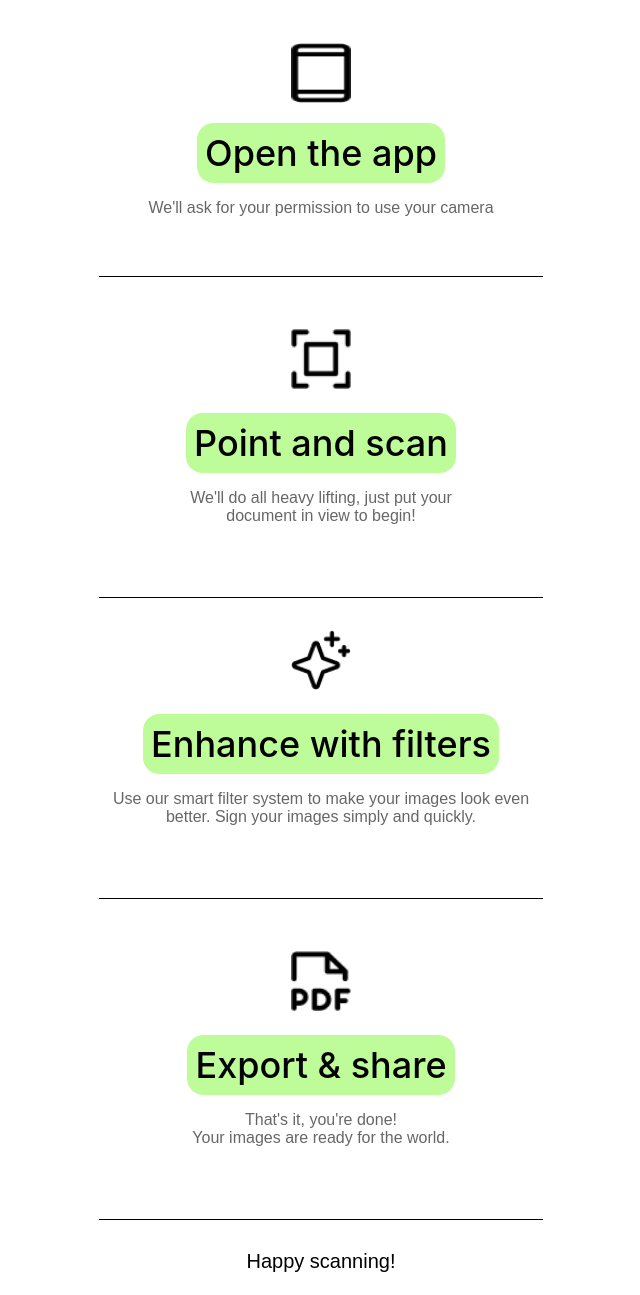
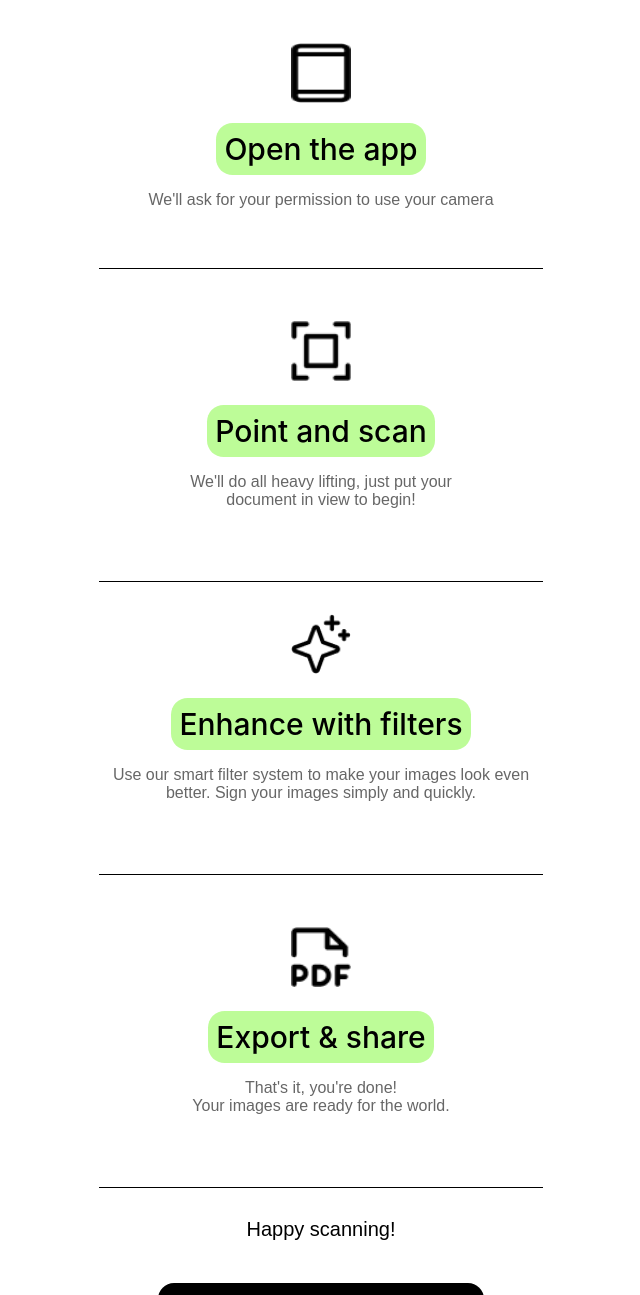
Before and after one commit to wolftheThunder/scanerkit, a plain HTML site: page index.html in a window 1280 px wide. Shown: the part 881-2176 px from the top of the page, without its empty margins (319-959 px from the left). Drawn offline with Linux system fonts and the light colour scheme.

Commit message:
R1 update

```diff
--- a/index.html
+++ b/index.html
@@ -76,7 +76,7 @@
                             <td style="padding:  0 20px 20px 20px;; text-align: center; ">
                                 <img src="assets/icons/Vector.png" alt="" width="60" height="60" style="margin-bottom: 20px;"/>
                                 <br>
-                                <a href="#" style="display: inline-block;font-family: -apple-system, BlinkMacSystemFont, 'Segoe UI', Roboto, sans-serif; background: #BDFC98; color: #000000; font-size: 36px; font-weight: 500; padding: 8px; border-radius: 16.6px ;  text-decoration: none; ">Open the app</a>
+                                <a href="#" style="display: inline-block;font-family: -apple-system, BlinkMacSystemFont, 'Segoe UI', Roboto, sans-serif; background: #BDFC98; color: #000000; font-size: 30px; font-weight: 500; padding: 8px; border-radius: 16.6px ;  text-decoration: none; ">Open the app</a>
                                 <p style="font-size: 16px; color: rgba(0,0,0,0.6); margin: 16px 0 0 0;">We'll ask for your permission to use your camera</p>
                             </td>
                         </tr>
@@ -100,7 +100,7 @@
                             <td style="padding: 32px 20px; text-align: center;">
                                 <img src="assets/icons/Vector (1).png" alt="" width="60" height="60" style="margin-bottom: 24px;"/>
                                 <br>
-                                <a href="#" style="display: inline-block;font-family: -apple-system, BlinkMacSystemFont, 'Segoe UI', Roboto, sans-serif; background: #BDFC98; color: #000000; font-size: 36px; font-weight: 500; padding: 8px; border-radius: 16.6px ; text-decoration: none; ">Point and scan</a>
+                                <a href="#" style="display: inline-block;font-family: -apple-system, BlinkMacSystemFont, 'Segoe UI', Roboto, sans-serif; background: #BDFC98; color: #000000; font-size: 30px; font-weight: 500; padding: 8px; border-radius: 16.6px ; text-decoration: none; ">Point and scan</a>
                                 <p style="font-size: 16px; color: rgba(0,0,0,0.6); margin: 16px 0 0 0;">We'll do all heavy lifting, just put your<br>document in view to begin!</p>
                             </td>
                         </tr>
@@ -121,7 +121,7 @@
                             <td style="padding: 32px 20px; text-align: center; ">
                                 <img src="assets/icons/Vector (2).png" alt="" width="60" height="60" style="margin-bottom: 24px;"/>
                                 <br>
-                                <a href="#" style="display: inline-block;font-family: -apple-system, BlinkMacSystemFont, 'Segoe UI', Roboto, sans-serif; background: #BDFC98; color: #000000; font-size: 36px; font-weight: 500; padding: 8px; border-radius: 16.6px ;  text-decoration: none; ">Enhance with filters</a>
+                                <a href="#" style="display: inline-block;font-family: -apple-system, BlinkMacSystemFont, 'Segoe UI', Roboto, sans-serif; background: #BDFC98; color: #000000; font-size: 30px; font-weight: 500; padding: 8px; border-radius: 16.6px ;  text-decoration: none; ">Enhance with filters</a>
                                 <p style="font-size: 16px; color: rgba(0,0,0,0.6); margin: 16px 0 0 0;">Use our smart filter system to make your images look even<br>better. Sign your images simply and quickly.</p>
                             </td>
                         </tr>
@@ -146,7 +146,7 @@
                             <td style="padding: 32px 20px; text-align: center; ">
                                 <img src="assets/icons/Vector (3).png" alt="" width="60" height="60" style="margin-bottom: 24px;"/>
                                 <br>
-                                <a href="#" style="display: inline-block;font-family: -apple-system, BlinkMacSystemFont, 'Segoe UI', Roboto, sans-serif; background: #BDFC98; color: #000000; font-size: 36px; font-weight: 500; padding: 8px ; border-radius: 16.6px ;  text-decoration: none; ">Export & share</a>
+                                <a href="#" style="display: inline-block;font-family: -apple-system, BlinkMacSystemFont, 'Segoe UI', Roboto, sans-serif; background: #BDFC98; color: #000000; font-size: 30px; font-weight: 500; padding: 8px ; border-radius: 16.6px ;  text-decoration: none; ">Export & share</a>
                                 <p style="font-size: 16px; color: rgba(0,0,0,0.6); margin: 16px 0 0 0;">That's it, you're done!<br>Your images are ready for the world.</p>
                             </td>
                         </tr>
```
